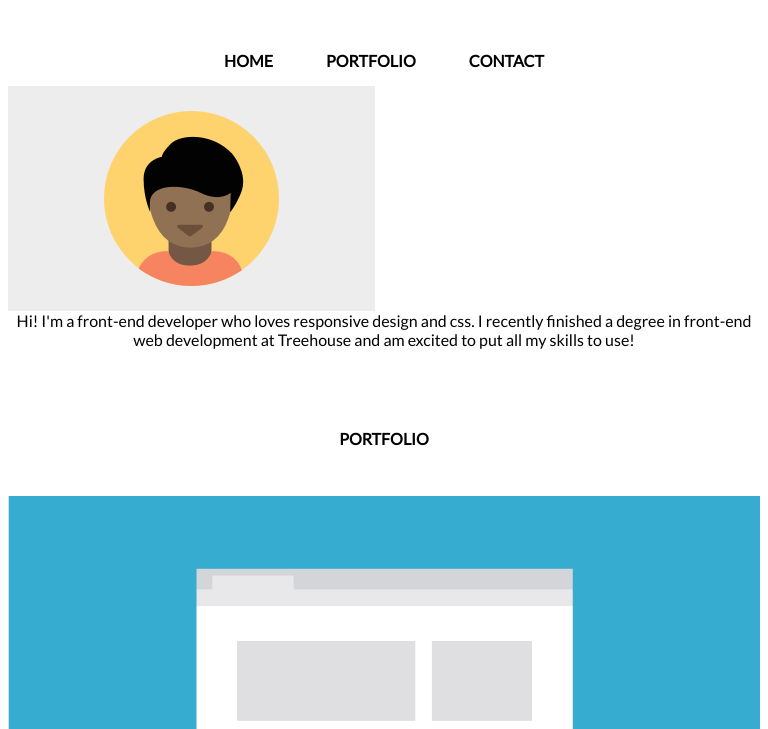
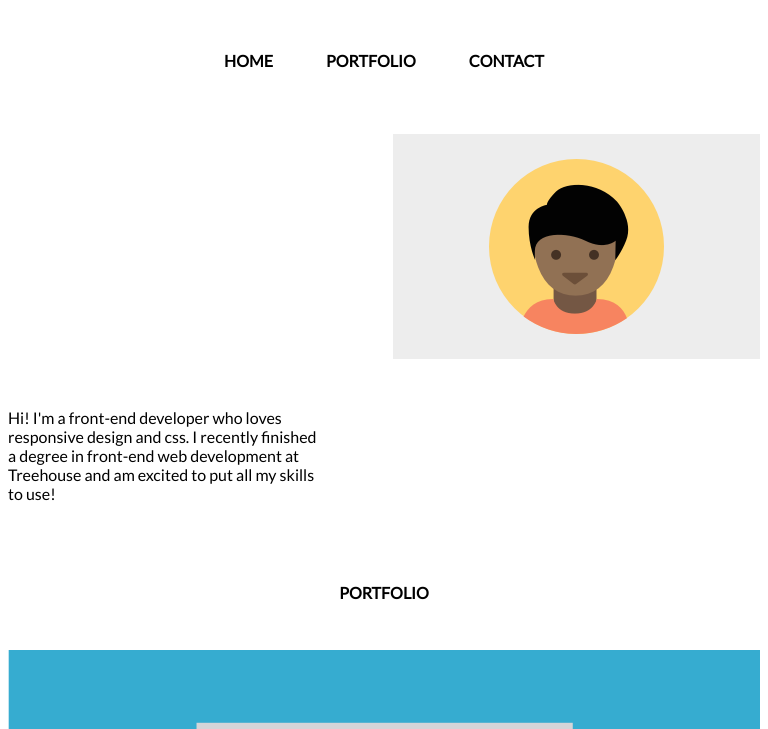
Before and after one commit to TheMarco77/M1stLayExp, a plain HTML site: page index.html in a window 768 px wide. Shown: the part 71-800 px from the top of the page. Drawn offline with Linux system fonts and the light colour scheme.

Commit message:
progress-MQ768px1

```diff
--- a/css/styles.css
+++ b/css/styles.css
@@ -70,15 +70,26 @@ p img {
         text-align: center;
         list-style: none;
     }
-    /* div img {
-        width: 25%;
-    } */
-    .main-image img {
+
+    .main-image {
         display: flex;
-        flex-direction: end;
+        flex-direction: row;
         justify-content: flex-end;
-        /* width: 30%; */
-
+        width: 100%;
+        margin: 3rem 5rem 3rem 0;
+    }
+    .about-me {
+        display: flex;
+        flex-direction: column-reverse;
+        justify-content: flex-start;
+        width: 40%;
+        text-align: left;
+        margin-right: 0px;
+        padding-right: 0px;
+        height: 96px;
+        width: 318px;
+        /* clear: both; */
+        /* I tried clear thinking would help!*/
     }
     .namePortfolio {
         margin-top: 5rem;
--- a/index.html
+++ b/index.html
@@ -29,9 +29,9 @@
     <body>
         <div class="main-image">
             <img src="images/responsive-layout-profile.png" alt="main portfolio picture"></div>
-        <div class="about-me">Hi! I'm a front-end developer who loves responsive design and css. I recently finished a
+        <p class="about-me">Hi! I'm a front-end developer who loves responsive design and css. I recently finished a
             degree in front-end web development at Treehouse and am excited to put all my skills to use!
-        </div>
+        </p>
         <p class="namePortfolio">PORTFOLIO</p>
 
         <p><img src="images/portfolio-1.png" alt="Marketing page" />
```
